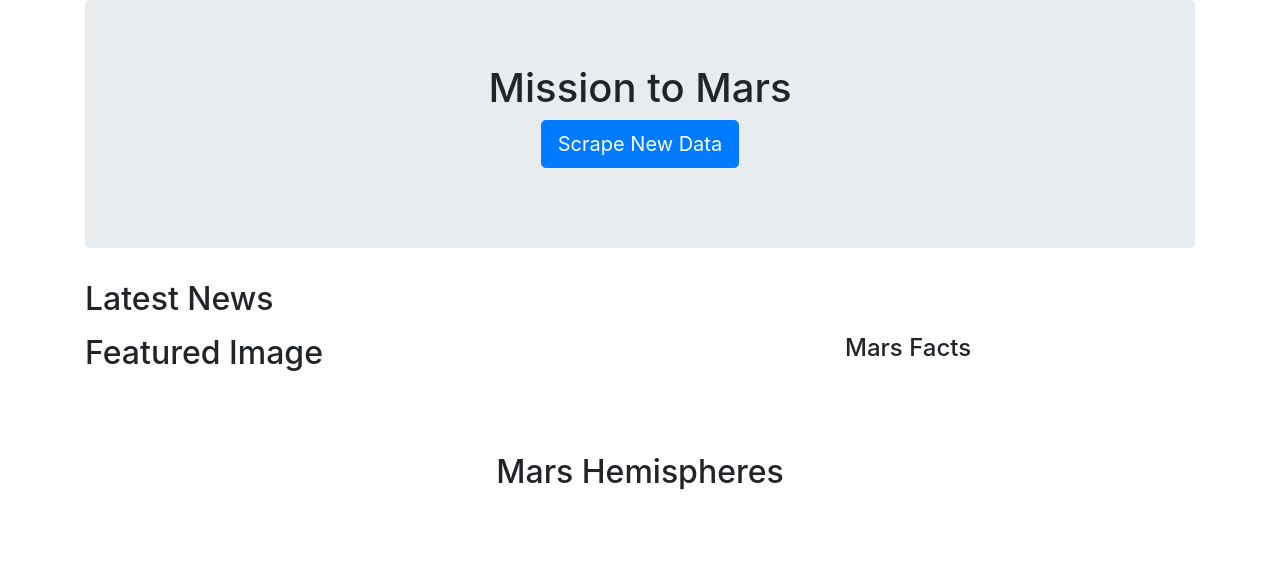
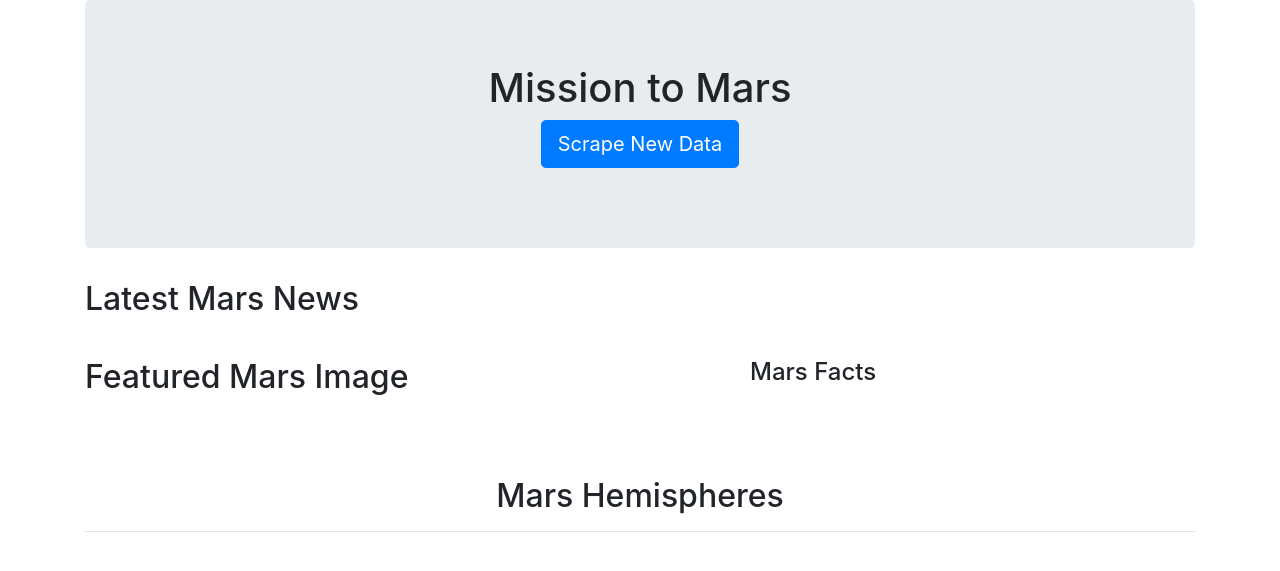
Before and after one commit to mpetersen49/web-scraping-challenge, a Flask app: page / in a window 1280 px wide. Shown: the top 571 px of the page. Run offline with Flask 2, Linux system fonts and the light colour scheme; data that the repository does not hold is empty; some libraries are stand-ins or nearby versions.

Commit message:
Final code

```diff
--- a/Mission_to_Mars/templates/index.html
+++ b/Mission_to_Mars/templates/index.html
@@ -7,6 +7,7 @@
   <meta http-equiv="X-UA-Compatible" content="ie=edge">
   <title>Mission to Mars</title>
   <link rel="stylesheet" href="https://maxcdn.bootstrapcdn.com/bootstrap/4.1.3/css/bootstrap.min.css">
+  <!-- <link rel="stylesheet" type="text/css" href="templates/style.css"> -->
 </head>
 
 <body>
@@ -19,39 +20,54 @@
 
         <!-- Mars Data -->
         <div class="row">
+
           <div class="col-md-12">
-            <h2>Latest News</h2>
+            <h2>Latest Mars News</h2>
           </div>
         </div>
+
         <div class="row" id="latest_news">
+
           <div class="col-md-12">
             <h4 class="heading">{{mars_data.latest_news_title}}</h4>
             <small>{{mars_data.latest_news_text}}</small>
           </div>
         </div>
+
+        <br>
+
         <div class="row" id="featured_img">
-          <div class="col-md-8">
-            <h2>Featured Image</h2>
+
+          <div class="col-md-7">
+            <h2>Featured Mars Image</h2>
             <img src="{{mars_data.featured_img_url}}">
           </div>
-          <div class="col-md-4">
+
+          <div class="col-md-5">
             <h4>Mars Facts</h4>
-            {{mars_data.html_table | safe}}
+
+              {{mars_data.html_table | safe}}
+
           </div>
+
         </div>
+
         <br>
         <br>
+
         <div class="row text-center">
           <div class="col-md-12">
             <h2>Mars Hemispheres</h2>
+            <hr>
           </div>
         </div>
+
         <div class="row" id="hemispheres">
           {% for hemisphere in mars_data.hemisphere_img_urls %}
           <div class="col-md-3">
 
-            <div class="card" style="width: 13rem;">
-              <img class="card-img-top" src="{{hemisphere.img_url}}" alt="Card image cap" style="width:200px;height:200px;">
+            <div class="card" style="width: 14rem;">
+              <img class="card-img-top" src="{{hemisphere.img_url}}" alt="Card image cap" style="width:220px;height:220px;">
               <div class="card-body">
                 <h4 class="card-text">{{hemisphere.title}}</h4>
               </div>
```
Also changed, not shown: Mission_to_Mars/scrape_mars.py (+3 -10 lines), 1 other file.
